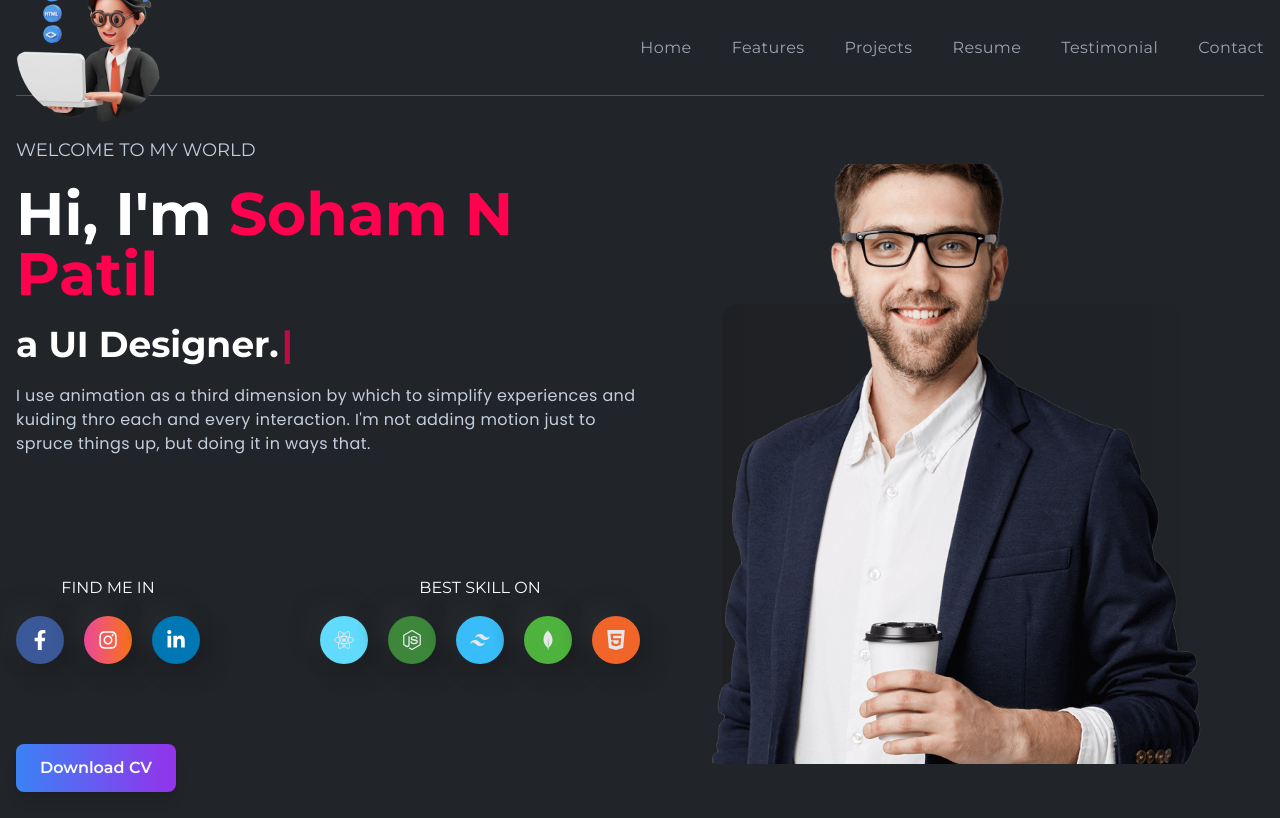
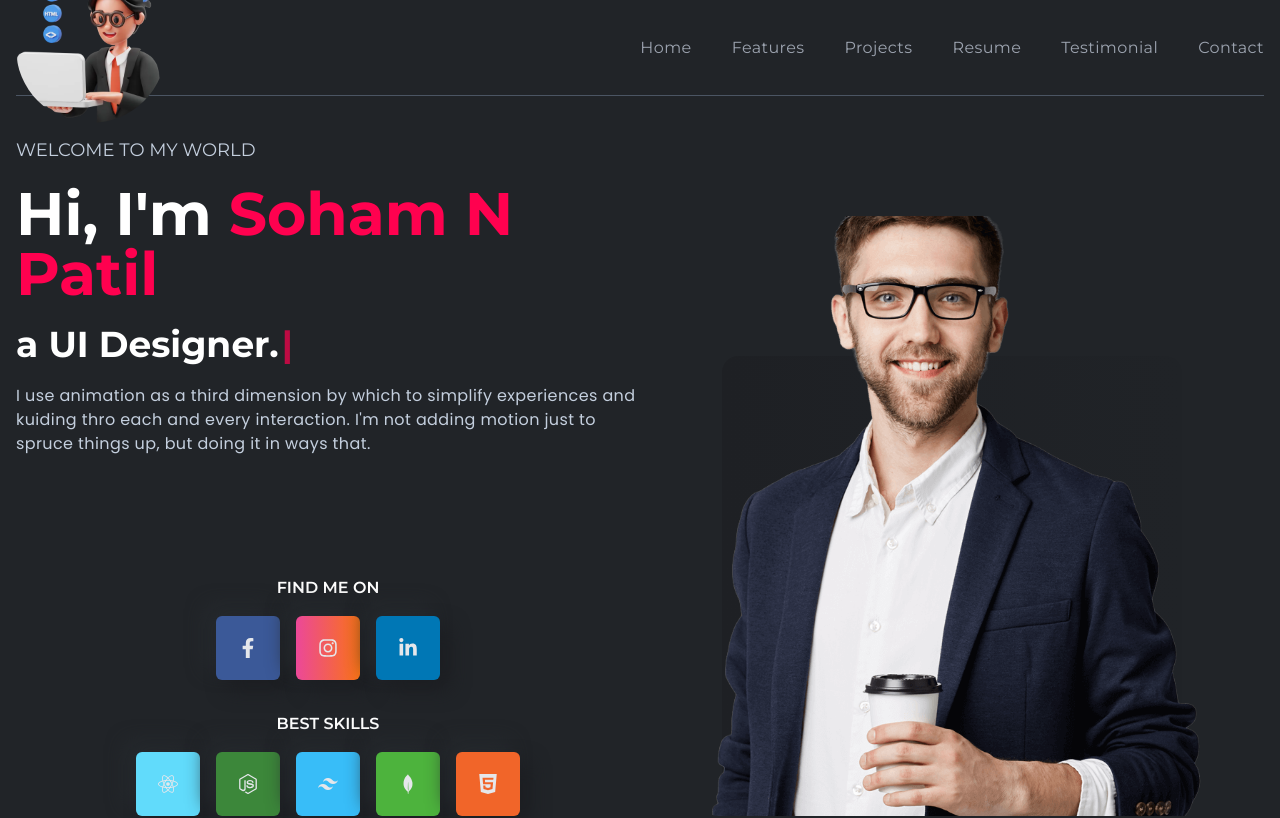
Before and after one commit to Soham271/Portfolio, a React (Create React App) app in the folder Frontend/: page / in a window 1280 px wide. Shown: the top 818 px of the page. Built offline with nearby package versions, Linux system fonts and the light colour scheme.

Commit message:
Update Media.jsx

```diff
--- a/Frontend/src/components/banner/Media.jsx
+++ b/Frontend/src/components/banner/Media.jsx
@@ -1,89 +1,79 @@
 import React from "react";
-import {
-  FaFacebookF,
-  FaLinkedinIn,
-  FaReact,
-  FaInstagram,
-} from "react-icons/fa";
+import { FaFacebookF, FaLinkedinIn, FaReact, FaInstagram } from "react-icons/fa";
 import { SiTailwindcss, SiNodedotjs, SiMongodb, SiHtml5 } from "react-icons/si";
+import resume from "../../assets/resume.pdf";
 
 const Media = () => {
   return (
-    <>
-      <div className="flex flex-col xl:flex-row gap-6 lgl:gap-10 justify-between items-center flex-wrap mt-10">
+    <div className="flex flex-col gap-8 mt-10">
       {/* Social Media Links */}
-        <div className="w-full xl:w-auto flex flex-col items-center justify-center">
-          <h2 className="text-base uppercase font-titleFont mb-4 text-white">
-            Find me in
+      <div className="flex flex-col items-center">
+        <h2 className="text-base uppercase font-semibold text-white mb-4">
+          Find Me On
         </h2>
-          <div className="flex gap-5 items-center">
+        <div className="flex gap-4">
           <a
             href="https://www.facebook.com/"
             target="_blank"
             rel="noopener noreferrer"
-              className="bannerIcon flex items-center justify-center w-12 h-12 rounded-full bg-[#3b5998] hover:bg-blue-700 text-white transition-all duration-300 hover:rotate-180 transform"
+            className="bannerIcon bg-[#3b5998] hover:bg-blue-700"
           >
-              <FaFacebookF />
+            <FaFacebookF className="text-xl" />
           </a>
           <a
             href="https://www.instagram.com/sohamnpatil2711"
             target="_blank"
             rel="noopener noreferrer"
-              className="bannerIcon flex items-center justify-center w-12 h-12 rounded-full bg-gradient-to-r from-pink-500 to-orange-500 hover:scale-105 text-white transition-all duration-300 hover:rotate-180 transform"
+            className="bannerIcon bg-gradient-to-r from-pink-500 to-orange-500"
           >
-              <FaInstagram />
+            <FaInstagram className="text-xl" />
           </a>
           <a
             href="https://www.linkedin.com/in/soham-p-418b77267"
             target="_blank"
             rel="noopener noreferrer"
-              className="bannerIcon flex items-center justify-center w-12 h-12 rounded-full bg-[#0077b5] hover:bg-blue-600 text-white transition-all duration-300 hover:rotate-180 transform"
+            className="bannerIcon bg-[#0077b5] hover:bg-blue-600"
           >
-              <FaLinkedinIn />
+            <FaLinkedinIn className="text-xl" />
           </a>
         </div>
       </div>
 
       {/* Best Skills Section */}
-        <div className="w-full xl:w-auto flex flex-col items-center justify-center mt-6 xl:mt-0">
-          <h2 className="text-base uppercase font-titleFont mb-4 text-white">
-            BEST SKILL ON
+      <div className="flex flex-col items-center">
+        <h2 className="text-base uppercase font-semibold text-white mb-4">
+          Best Skills
         </h2>
-          <div className="flex gap-5 items-center justify-center">
-            <span className="bannerIcon flex items-center justify-center w-12 h-12 rounded-full bg-[#61DBFB] hover:rotate-180 hover:scale-105 transition-transform duration-300 transform">
-              <FaReact />
+        <div className="flex gap-4 flex-wrap justify-center">
+          <span className="bannerIcon bg-[#61DBFB]">
+            <FaReact className="text-xl" />
           </span>
-            <span className="bannerIcon flex items-center justify-center w-12 h-12 rounded-full bg-[#3c873a] hover:rotate-180 hover:scale-105 transition-transform duration-300 transform">
-              <SiNodedotjs />
+          <span className="bannerIcon bg-[#3c873a]">
+            <SiNodedotjs className="text-xl" />
           </span>
-            <span className="bannerIcon flex items-center justify-center w-12 h-12 rounded-full bg-[#38bdf8] hover:rotate-180 hover:scale-105 transition-transform duration-300 transform">
-              <SiTailwindcss />
+          <span className="bannerIcon bg-[#38bdf8]">
+            <SiTailwindcss className="text-xl" />
           </span>
-            <span className="bannerIcon flex items-center justify-center w-12 h-12 rounded-full bg-[#4db33d] hover:rotate-180 hover:scale-105 transition-transform duration-300 transform">
-              <SiMongodb />
+          <span className="bannerIcon bg-[#4db33d]">
+            <SiMongodb className="text-xl" />
           </span>
-            <span className="bannerIcon flex items-center justify-center w-12 h-12 rounded-full bg-[#f16529] hover:rotate-180 hover:scale-105 transition-transform duration-300 transform">
-              <SiHtml5 />
+          <span className="bannerIcon bg-[#f16529]">
+            <SiHtml5 className="text-xl" />
           </span>
         </div>
       </div>
-      </div>
 
-      {/* Fixed Download CV Button */}
-      <div className="w-full flex justify-center xl:justify-start mt-10 xl:mt-0">
+      {/* Download CV Button */}
+      <div className="flex justify-center">
         <a
-          href="/testResume.pdf" // Ensure testResume.pdf is inside the "public" folder
+          href={resume}
           download
-          className="px-6 py-3 bg-gradient-to-r from-blue-500 to-purple-600
-                      text-white font-semibold rounded-lg shadow-lg
-                      transition-all duration-300 ease-in-out transform
-                      hover:scale-105 hover:from-purple-600 hover:to-blue-500
-                      flex items-center justify-center relative z-10"
+          className="px-6 py-3 bg-gradient-to-r from-blue-500 to-purple-600 text-white font-semibold rounded-lg shadow-lg hover:shadow-xl transition-all duration-300 transform hover:scale-105"
         >
           Download CV
         </a>
       </div>
-    </>
+    </div>
   );
 };
 
```
Lines whose indentation alone changed are shown as unchanged.
